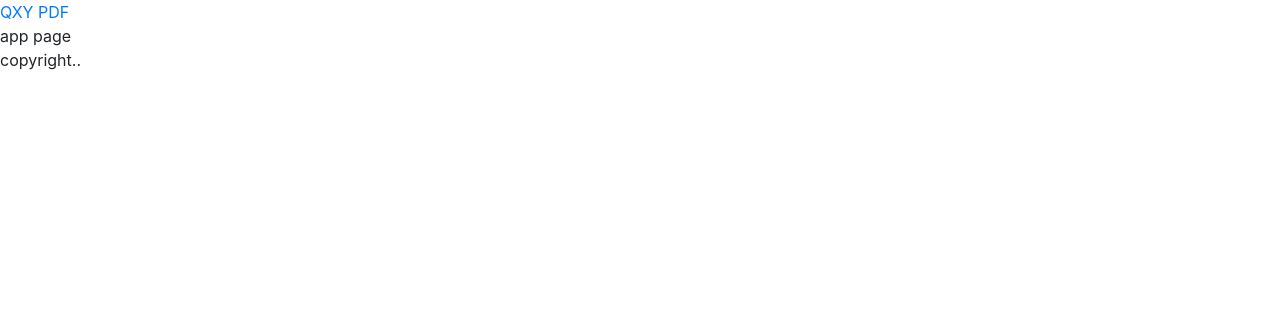
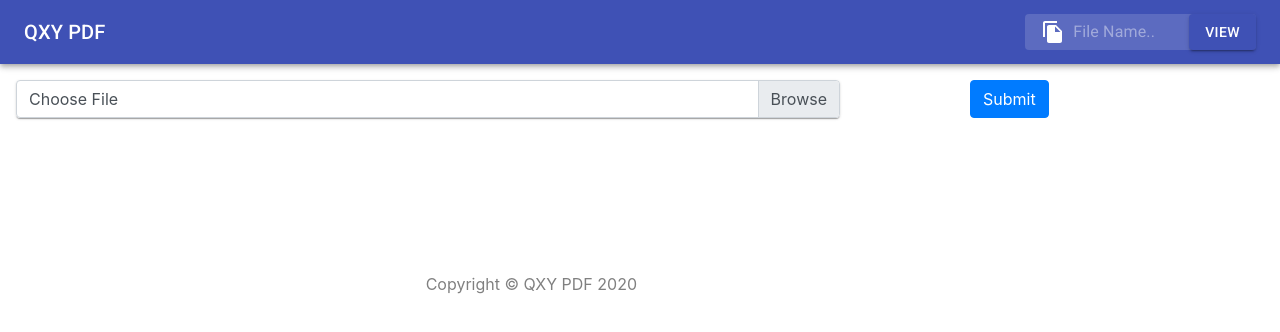
Before and after one commit to qiongxuyuan/pdf-viewsaver, a React (Create React App) app in the folder frontend/: page / in a window 1280 px wide. Shown: the top 332 px of the page. Built offline with nearby package versions, Linux system fonts and the light colour scheme.

Commit message:
update UI with material UI

```diff
--- a/frontend/package.json
+++ b/frontend/package.json
@@ -4,6 +4,8 @@
   "private": true,
   "dependencies": {
     "@material-ui/core": "^4.11.0",
+    "@material-ui/icons": "^4.9.1",
+    "@material-ui/lab": "^4.0.0-alpha.56",
     "@testing-library/jest-dom": "^4.2.4",
     "@testing-library/react": "^9.5.0",
     "@testing-library/user-event": "^7.2.1",
--- a/frontend/public/index.html
+++ b/frontend/public/index.html
@@ -10,6 +10,8 @@
       content="Web site created using create-react-app"
     />
     <link rel="apple-touch-icon" href="%PUBLIC_URL%/logo192.png" />
+    <link rel="stylesheet" href="https://fonts.googleapis.com/css?family=Roboto:300,400,500,700&display=swap" />
+    <link rel="stylesheet" href="https://fonts.googleapis.com/icon?family=Material+Icons" />
     <!--
       manifest.json provides metadata used when your web app is installed on a
       user's mobile device or desktop. See https://developers.google.com/web/fundamentals/web-app-manifest/
--- a/frontend/src/components/footer.js
+++ b/frontend/src/components/footer.js
@@ -1,10 +1,21 @@
-import React from 'react'
+import React from 'react';
+import {Grid, Paper} from '@material-ui/core';
+import { makeStyles } from '@material-ui/core/styles';
+
+const useStyles = makeStyles((theme) => ({
+    footer: {
+        color: 'grey',
+    }
+}));
 
 const Footer = () => {
+    const classes = useStyles();
     return (
-        <div>
-            copyright..
-        </div>
+        <Grid className={classes.footer} container spacing={3}>
+            <Grid className='p-3 text-center' item xs={10}>
+                    <span>Copyright &copy; QXY PDF 2020</span>
+            </Grid>
+        </Grid>
     );
 
 }
--- a/frontend/src/components/header.js
+++ b/frontend/src/components/header.js
@@ -1,9 +1,115 @@
-import React from 'react'
+import React from 'react';
+import { AppBar, Toolbar, IconButton, Typography, InputBase} from '@material-ui/core';
+import { fade, makeStyles } from '@material-ui/core/styles';
+import MenuIcon from '@material-ui/icons/Menu';
+import SearchIcon from '@material-ui/icons/Search';
+import FileCopyIcon from '@material-ui/icons/FileCopy';
+import ViewFileInput from './view-file-input'
+
+const useStyles = makeStyles((theme) => ({
+    root: {
+      flexGrow: 1,
+    },
+    menuButton: {
+      marginRight: theme.spacing(2),
+    },
+    title: {
+      flexGrow: 1,
+      display: 'block',
+      [theme.breakpoints.up('sm')]: {
+        display: 'block',
+      },
+      color: '#fff',
+      textDecoration: 'none',
+    },
+    titleLink: {
+        color: 'white',
+        textDecoration: 'none',
+        '&:hover': {
+            color: 'white',
+            textDecoration: 'none',
+        }
+    },
+    fileView: {
+      position: 'relative',
+      borderRadius: theme.shape.borderRadius,
+      backgroundColor: fade(theme.palette.common.white, 0.15),
+      '&:hover': {
+        backgroundColor: fade(theme.palette.common.white, 0.25),
+      },
+      marginLeft: 0,
+      width: '100%',
+      [theme.breakpoints.up('sm')]: {
+        marginLeft: theme.spacing(1),
+        width: 'auto',
+      },
+    },
+    fileIcon: {
+      padding: theme.spacing(0, 2),
+      height: '100%',
+      position: 'absolute',
+      pointerEvents: 'none',
+      display: 'flex',
+      alignItems: 'center',
+      justifyContent: 'center',
+    },
+    inputRoot: {
+      color: 'inherit',
+    },
+    inputInput: {
+      padding: theme.spacing(1, 1, 1, 0),
+      // vertical padding + font size from fileIcon
+      paddingLeft: `calc(1em + ${theme.spacing(4)}px)`,
+      transition: theme.transitions.create('width'),
+      width: '100%',
+      [theme.breakpoints.up('sm')]: {
+        width: '12ch',
+        '&:focus': {
+          width: '20ch',
+        },
+      },
+    },
+  }));
 
 const Header = () => {
+    const classes = useStyles();
+
     return (
-        <div>
-            <a href="/">QXY PDF</a>
+        <div className={classes.root}>
+            <AppBar position='static'>
+                <Toolbar variant='regular'>
+                    {/* <IconButton
+                        edge="start"
+                        color="inherit"
+                        aria-label="open drawer"
+                        className={classes.menuButton}
+                    >
+                        <MenuIcon />
+                    </IconButton> */}
+                    <Typography className={classes.title} variant='h6'>
+                        <a className={classes.titleLink} href="/">QXY PDF</a>
+                    </Typography>
+                    <div className={classes.fileView}>
+                        <div className={classes.fileIcon} >
+                            <FileCopyIcon />
+                        </div>
+                        <ViewFileInput
+                            classes={{
+                                root: classes.inputRoot,
+                                input: classes.inputInput,
+                            }}>
+                        </ViewFileInput>
+                        {/* <InputBase
+                            placeholder='File Name..'
+                            classes={}
+                              inputProps={{ 'aria-label': 'search' }}
+                        >
+                        </InputBase> */}
+                    </div>
+
+                </Toolbar>
+            </AppBar>
+
         </div>
     );
 
--- /dev/null
+++ b/frontend/src/components/view-file-input.js
@@ -0,0 +1,86 @@
+import React, {useState} from 'react';
+import {InputBase, Button, Grid, makeStyles} from '@material-ui/core';
+import Alert from '@material-ui/lab/Alert';
+import {Form} from 'react-bootstrap';
+import axios from 'axios';
+import {ServerHostUrl, ViewFilePath, GetFilePath} from '../constants';
+
+const useStyles = makeStyles((theme) => ({
+    error: {
+        border: '1px solid red',
+    }
+}));
+
+const ViewFileInput = (props) => {
+    const [fileName, setFileName] = useState('');
+    const [hasError, setHasError] = useState(false);
+    const [toast, setToast] = useState(null);
+
+    const classes = useStyles();
+
+    const handleInputChange = (event) => {
+        setFileName(event.target.value);
+    }
+
+    const handleChange = (event) => {
+        event.preventDefault();
+        if(!fileName){
+            //popup
+            // setToast(
+            //     <Alert variant='filled' serverity='error' >
+            //         Please enter a file name
+            //     </Alert>
+            // );
+            setHasError(true);
+            return;
+        }
+        setHasError(false);
+        console.log('file:', fileName);
+        const fileViewUrl = ServerHostUrl + ViewFilePath + fileName;
+        const fileGetUrl = ServerHostUrl + GetFilePath + fileName;
+        axios.get(fileGetUrl).then(response => {
+            console.log(response.data);
+            const awsFileRes = response.data;
+            if(awsFileRes.file && awsFileRes.url){
+                document.location = fileViewUrl;
+                //console.log(awsFileRes.url);
+                //redirect to awsFile.url
+            }
+            else{
+                setHasError(true);
+            }
+        }).catch( error => {
+            console.log('Error on fetching file url from server', error);
+            setHasError(true);
+        });;
+    }
+
+    return(
+        <div>
+            <Form onSubmit={handleChange} className={hasError ? classes.error : ''}>
+                <Grid container>
+                    <Grid item xs={10}>
+                        <InputBase
+                            placeholder={hasError ? 'Please enter File Name' : 'File Name..'}
+                            classes={props.classes}
+                                inputProps={{ 'aria-label': 'search' }}
+                            onChange={handleInputChange}
+                            fullWidth={true}
+                            value={fileName}
+                        >
+                        </InputBase>
+                    </Grid>
+                    <Grid item xs={2}>
+                        <Button className='float-right' type='submit' variant='contained' color='primary'>View</Button>
+                    </Grid>
+                </Grid>
+            </Form>
+            <div className='position-absolute'>
+                {toast}
+            </div>
+
+        </div>
+    );
+}
+
+export default ViewFileInput;
--- /dev/null
+++ b/frontend/src/constants.js
@@ -0,0 +1,7 @@
+const ServerHostUrl='http://localhost:55000';
+const ViewFilePath = '/pdf/web/';
+const GetFilePath = '/files/'
+
+exports.ServerHostUrl = ServerHostUrl;
+exports.ViewFilePath = ViewFilePath;
+exports.GetFilePath = GetFilePath;
--- a/frontend/src/index.js
+++ b/frontend/src/index.js
@@ -15,16 +15,17 @@ import NotFoundPage from './pages/notfound-page'
 import UploadPage from './pages/upload-page'
 import ViewPage from './pages/view-page'
 
+
 const AppLayout = () => {
   return (
     <Router>
       <div>
         <Header />
-        <div>
+        <div style={{minHeight: '200px'}}>
           <Switch>
-            <Route exact path="/" ><App /></Route>
-            <Route path="/upload" ><UploadPage></UploadPage></Route>
-            <Route path="/view"><ViewPage /></Route>
+            {/* <Route exact path="/" ><App /></Route> */}
+            <Route exact path="/" ><UploadPage></UploadPage></Route>
+            {/* <Route path="/view"><ViewPage /></Route> */}
             <Route path="*" ><NotFoundPage /></Route>
           </Switch>
         </div>
--- a/frontend/src/pages/upload-page.js
+++ b/frontend/src/pages/upload-page.js
@@ -1,32 +1,77 @@
-import React from 'react';
+import React, {useState} from 'react';
 import {InputGroup, Button, FormControl, Form} from 'react-bootstrap';
 import 'bootstrap/dist/css/bootstrap.min.css';
 //import './App.css';
 import FormData from 'form-data';
+import {Grid, Paper, CircularProgress} from '@material-ui/core'
+import {Alert} from '@material-ui/lab';
+import {ServerHostUrl, ViewFilePath} from '../constants'
 
 const axios = require('axios');
-const ServerHost = 'http://localhost:55000';
+//const ServerHostUrl = 'http://localhost:55000';
 
 function UploadPage() {
+  const [uploadFile, setUploadFile] = useState(null);
+  const [isLoading, setIsLoading] = useState(false);
+  const [toastMsg, setToastMsg] = useState(null);
+  //const [awsFilename, setAwsFilename] = useState(null);
+
+  const handleClick = (event) => {
+    if(!uploadFile){
+        return;
+    }
+    setIsLoading(true);
+    setToastMsg(null);
+    saveFile(uploadFile);
+  }
+
+//   const setSuccessUpload = () => {
+//     setIsLoading(false);
+//     //setMsg('file saved at ' + ServerHostUrl + '/files/' + awsFilename, false);
+//   }
+
+  const setMsg = (msg, isSuccess=true) => {
+    if(!msg){
+        setToastMsg(null);
+        return;
+    }
+    let msgLevel = 'success';
+    if(!isSuccess){
+        msgLevel = 'error';
+    }
+    setToastMsg(
+        <Alert variant='filled' severity={msgLevel}>
+            {msg}
+        </Alert>
+    );
+  }
 
   const saveFileData = (response, filesUrl) => {
     //save file data to DB.
     //notify user file uploaded.
     const awsFilename = response.data.uploadName;
     axios.post(filesUrl + '/' + awsFilename).then(postServerResponse => {
-      alert('file saved at ' + ServerHost + '/files/' + awsFilename);
+      //alert('file saved at ' + ServerHostUrl + '/files/' + awsFilename);
+      setMsg(
+          <span>file saved at <a className='text-break' href={ServerHostUrl + ViewFilePath + encodeURIComponent(awsFilename)}>{ServerHostUrl + ViewFilePath + encodeURIComponent(awsFilename)}</a></span>
+      );
+      setUploadFile(null);
     }).catch( err => {
       console.log(err);
+    }).finally( ()=> {
+        setIsLoading(false);
     });
   }
 
   const saveFile = (file) => {
-    const url = ServerHost + '/fileupload';
-    const filesUrl = ServerHost + '/files';
+    const url = ServerHostUrl + '/fileupload';
+    const filesUrl = ServerHostUrl + '/files';
     const ContentType = 'application/pdf';
     const fileType = file.type;
     if(fileType !== ContentType){
-      alert('The file is not PDF');
+      //alert('The file is not PDF');
+      setMsg('The file is not PDF', false);
+      setIsLoading(false);
       return;
     }
 
@@ -37,7 +82,9 @@ function UploadPage() {
       //upload file to AWS
       const signedUrl = response.data.signedUrl;
       if(!signedUrl){
-        alert('Error on upload file - can not get signed url');
+        //alert();
+        setMsg('Error on upload file - can not get signed url', false);
+        setIsLoading(false);
         return;
       }
       axios.put(
@@ -55,16 +102,30 @@ function UploadPage() {
 
       }).catch(err => {
         console.log(err);
+        setIsLoading(false);
       });
     }).catch( err => {
       console.log(err);
+      setIsLoading(false);
     });
   }
 
   const handleChange = (event) => {
+    setMsg(null);
     const file = event.target.files[0];
     if(!file) return;
+    const ContentType = 'application/pdf';
+    const fileType = file.type;
+    if(fileType !== ContentType){
+      //alert('The file is not PDF');
+      setMsg('The file is not PDF', false);
+      setIsLoading(false);
+      return;
+    }
+
     const reader = new FileReader();
+    setIsLoading(true);
+
 
 
     reader.readAsBinaryString(file);
@@ -73,22 +134,43 @@ function UploadPage() {
       const formData = new FormData();
       formData.append('pdf', file);
 
-      saveFile(file);
+      //saveFile(file);
+      setUploadFile(file);
+      setIsLoading(false);
     };
   }
 
+  const getTruncatedName = (name) => {
+    if(name.length > 14){
+        return name.substring(0, 14) + '...'
+    }
+    return name;
+  }
+
   return (
-    <div className="App">
-      <Form className="col-6">
+    <div className='m-3'>
+        <Grid container spacing={3}>
+            <Grid item xs={8}>
+                <Paper>
                     <Form.File
                         id="inputFile"
-            label="Choose File"
+                        label={uploadFile ? getTruncatedName(uploadFile.name) : 'Choose File'}
                         name='pdf'
                         custom
                         onChange={handleChange}
                     ></Form.File>
-          <Button>Submit</Button>
-      </Form>
+                </Paper>
+            </Grid>
+            <Grid item xs={1}>
+                {isLoading ? <CircularProgress /> : null}
+            </Grid>
+            <Grid item xs={3}>
+                <Button onClick={handleClick}>Submit</Button>
+            </Grid>
+            <Grid item xs={12}>
+                {toastMsg ? toastMsg : null}
+            </Grid>
+        </Grid>
     </div>
   );
 }
```
Also changed, not shown: 2 other files (tests, documents, lock files or other folders). Lines whose indentation alone changed are shown as unchanged.
